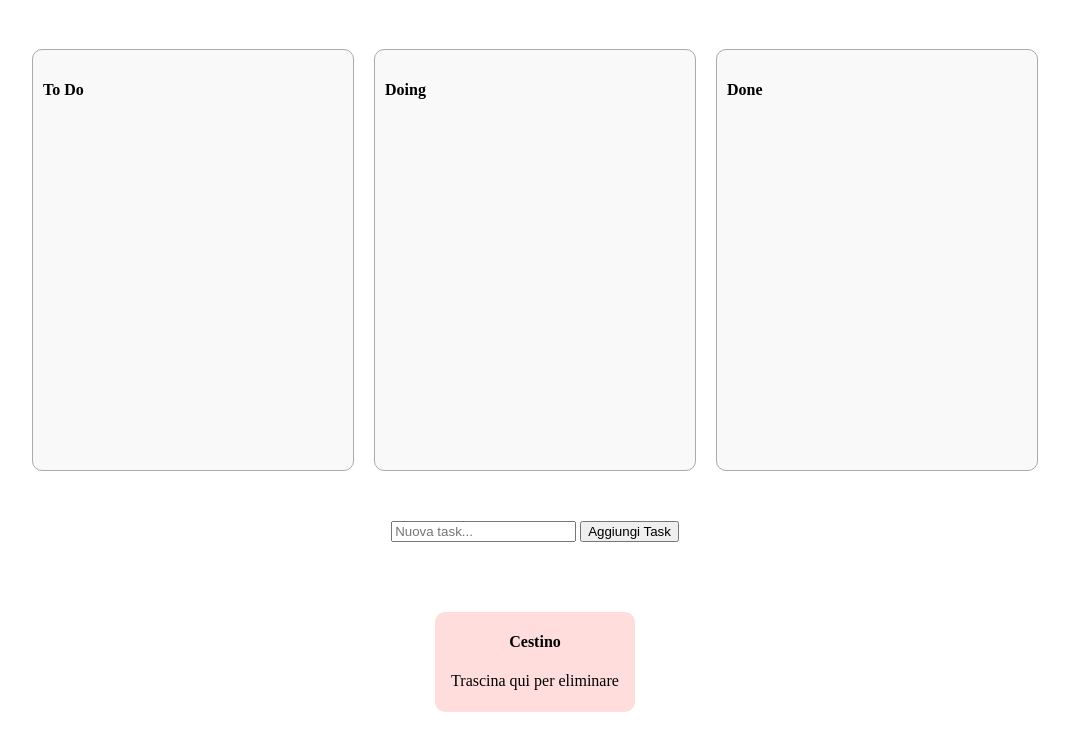
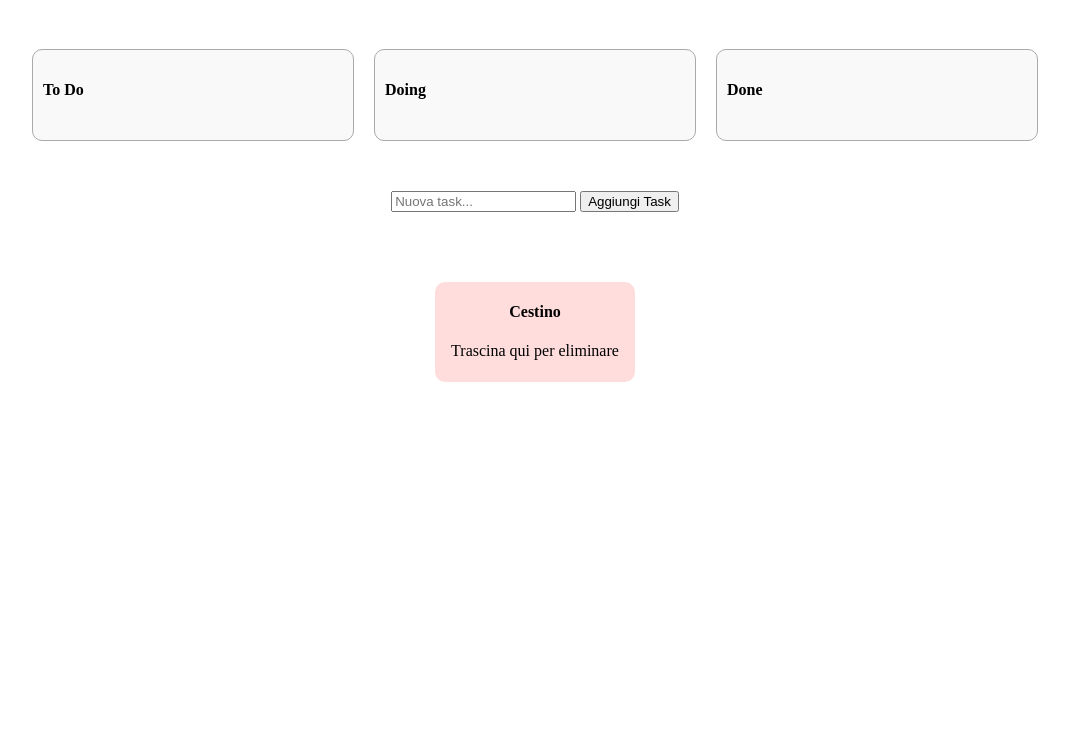
Before and after one commit to rbuglisi/todolist, a plain HTML site: page index.html in a window 1280 px wide. Shown: the part 61-811 px from the top of the page, without its empty margins (105-1174 px from the left). Drawn offline with Linux system fonts and the light colour scheme.

Commit message:
Add files via upload

```diff
--- a/style.css
+++ b/style.css
@@ -7,7 +7,7 @@
 
     .card {
       width: 300px;
-      min-height: 400px;
+      min-height: 70px;
       padding: 10px;
       border: 1px solid #aaa;
       border-radius: 10px;
```
